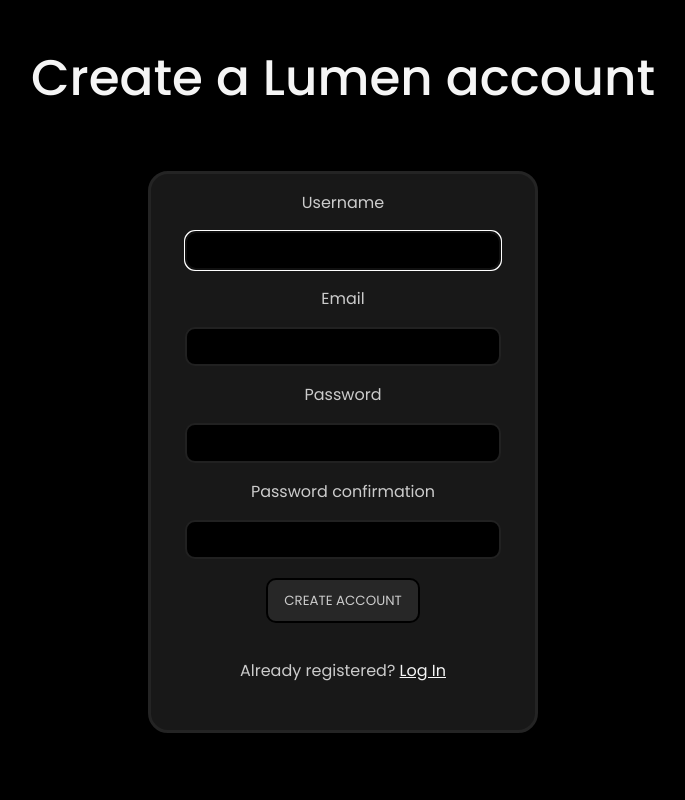
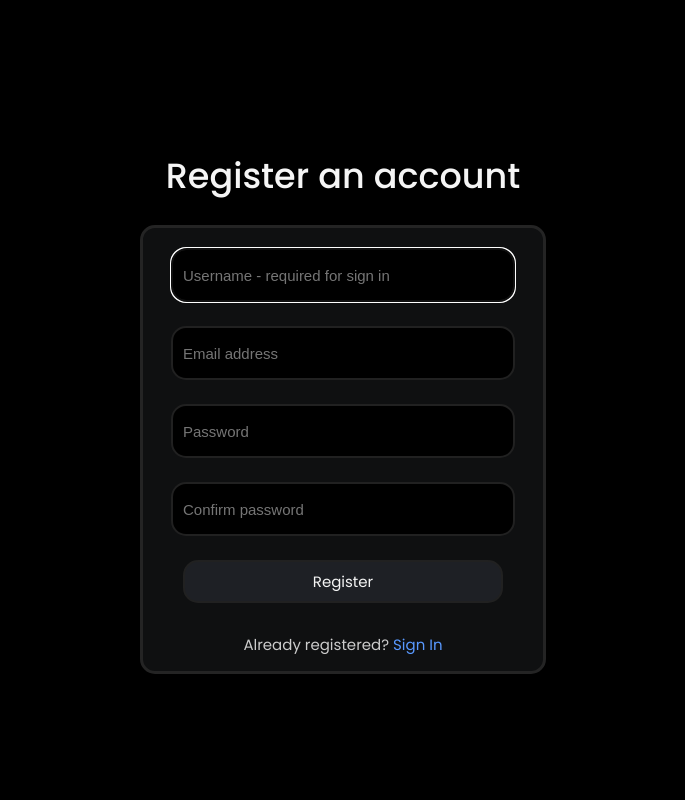
Before and after one commit to AndyMasc/Lumen, a Django app: page /authenticate/register/ in a window 1280 px wide. Shown: the whole page, without its empty margins (297-982 px from the left). Run offline with Django 5.2, Linux system fonts and the light colour scheme.

Commit message:
Completed all authentication pages - sign in/out, register

```diff
--- a/Lumen/settings.py
+++ b/Lumen/settings.py
@@ -32,7 +32,6 @@ SECRET_KEY = env('SECRET_KEY')
 DEBUG = True
 
 ALLOWED_HOSTS = []
-
 
 # Application definition
 
--- a/authenticate/forms.py
+++ b/authenticate/forms.py
@@ -1,12 +1,19 @@
-# for customizing login and registration forms
+# for customizing signin and registration forms
 
-from django.contrib.auth.forms import UserCreationForm
-from django.forms import ModelForm
+from django.contrib.auth.forms import UserCreationForm, AuthenticationForm
 from django import forms
 from django.contrib.auth.models import User
 
 class CreateUserForm(UserCreationForm):
-    email = forms.EmailField(required=True)
+    username = forms.CharField(required=True, widget=forms.TextInput(attrs={'placeholder': 'Username - required for sign in'}), max_length=30)
+    email = forms.EmailField(required=True, widget=forms.EmailInput(attrs={'placeholder': 'Email address'}))
+    password1 = forms.CharField(required=True, widget=forms.PasswordInput(attrs={'placeholder': 'Password'}))
+    password2 = forms.CharField(required=True, widget=forms.PasswordInput(attrs={'placeholder': 'Confirm password'}))
+
     class Meta:
         model = User
-        fields = ['username', 'email', 'password1']
+        fields = ['username', 'email', 'password1', 'password2']
+
+class AuthorizeUser(AuthenticationForm):
+    username = forms.CharField(required=True, widget=forms.TextInput(attrs={'placeholder': 'Username'}))
+    password = forms.CharField(required=True, widget=forms.PasswordInput(attrs={'placeholder': 'Password'}))
--- a/authenticate/static/authenticate/css/register.css
+++ b/authenticate/static/authenticate/css/register.css
@@ -1,50 +1,40 @@
 body {
     background-color: black;
-    font-family: Poppins;
-    display: flex;
-    align-items: center;
-    justify-content: center;
     margin: 0;
-    height: 87%;
-    width: 100%;
-    bottom: 0;
-    position: fixed;
 }
 
-.title {
-    position: fixed;
+.container {
     display: flex;
-    width: 100%;
+    flex-direction: column;
     justify-content: center;
     align-items: center;
-    height: 10%;
-    margin-top: 3%;
-    top: 0;
-    left: 0;
+    font-family: Poppins;
+    min-height: 100vh;
 }
 
-.title h1 {
+h1 {
     color: WhiteSmoke;
     font-weight: 500;
-    font-size: 50px;
+    font-size: 35px;
     text-align: center;
 }
 
 .form {
-    background-color: #181818;
-    border-radius: 20px;
+    background-color: #0f1011;
+    border-radius: 15px;
     border: solid #242424;
-    width: 30%;
-    height: 80%;
+    width: 400px;
+    height: auto;
     display: flex;
     justify-content: center;
     align-items: center;
     flex-direction: column;
+    padding-top: 20px;
 }
 
 .form p {
-    text-align: left;
     color: #cccccc;
+    font-size: 15px;
 }
 
 .form form {
@@ -53,8 +43,8 @@ body {
     display: flex;
     flex-direction: column;
     align-items: center;
-    color: WhiteSmoke;
-    text-align: left;
+    justify-content: center;
+
 }
 
 input[type='email'],
@@ -62,34 +52,50 @@ input[type='password'],
 input[type='text'] {
     background-color: black;
     color: #cccccc;
+    width: 80%;
     border: solid 2px #212121;
-    border-radius: 10px;
+    border-radius: 15px;
     font-size: 15px;
-    width: 80%;
-    height: 6%;
+    height: 50px;
+    padding: 0px 10px;
 }
 
 input[type='submit'] {
-    margin-top: 5%;
-    width: 40%;
-    height: 8%;
-    border: solid 2px black;
+    padding: 8px 10px;
+    width: 80%;
     font-family: Poppins;
-    border-radius: 10px;
-    color: #cccccc;
+    font-size: 15px;
+    border-radius: 15px;
+    color: WhiteSmoke;
     cursor: pointer;
-    background-color: #272727;
+    background-color: #1e2025;
+    border: solid 2px #212121;
     transition: all 0.4s ease;
     transform: scale(1);
-    margin-bottom: 5%;
+    margin-bottom: 15px;
 }
 
 input[type='submit']:hover {
-    transform: scale(1.1);
-    color: WhiteSmoke;
-    backgronud-color: #cccccc;
+    background-color: #26282d;
 }
 
 a {
-    color: WhiteSmoke;
+    color: #5999ff;
+    text-align: center;
+    font-size: 15px;
+    text-decoration: none;
 }
+
+.invalidLogin {
+    width: 100%;
+    display: flex;
+    justify-content: center;
+}
+.invalidLogin p, ul {
+    color: #f27e7d;
+    text-align: center;
+    max-width: 80%;
+    list-style:none;
+    padding: 0;
+    font-size: 12px;
+}
--- a/authenticate/templates/authenticate/register.html
+++ b/authenticate/templates/authenticate/register.html
@@ -2,23 +2,35 @@
 
 {% block head %}
     {% load static %}
+    <link rel="stylesheet"  href="{% static 'authenticate/css/register.css' %}">
 
-    <link rel="stylesheet"  href="{% static 'authenticate/css/register.css' %}">
 {% endblock %}
 
 {% block content %}
-    <div class="title">
-        <h1> <span style="color:WhiteSmoke"> Create a Lumen account </span> </h1>
-    </div>
+    <div class="container">
+        <h1>
+            <span style="color:WhiteSmoke">
+                {% block title %} Register an account {% endblock %}
+            </span>
+        </h1>
         <div class="form">
-        <form method="POST" action="">
+            <form method="POST" action="" autocomplete="off">
                     {% csrf_token %}
+
                     {% for field in form %}
-                <p> {{ field.label }} </p>
                         {{ field }}
+                        <ul>
+                            {% if field.errors %}
+                                 {{ field.errors.0 }}
+                            {% endif %}
+                        </ul>
                     {% endfor %}
-            <input type="submit" value="CREATE ACCOUNT">
-            <p> Already registered? <a href="{% url 'authenticate:login' %}"> Log In </a> </p>
+
+                    {% block submit %}
+                        <input type="submit" value="Register">
+                        <p style="text-align:center;"> Already registered? <a href="{% url 'authenticate:signin' %}"> Sign In </a> </p>
+                    {% endblock %}
             </form>
         </div>
+    </div>
 {% endblock %}
--- a/authenticate/urls.py
+++ b/authenticate/urls.py
@@ -4,5 +4,6 @@ from . import views
 app_name = 'authenticate'
 urlpatterns = [
     path('register/', views.register, name='register'),
-    path('login/', views.login, name='login'),
+    path('signin/', views.signin, name='signin'),
+    path('signout/', views.signout, name='signout')
 ]
--- a/authenticate/views.py
+++ b/authenticate/views.py
@@ -1,21 +1,39 @@
 from django.shortcuts import render, HttpResponse, redirect
 
 # Create your views here.
-from django.contrib.auth.forms import UserCreationForm
-from .forms import CreateUserForm
+from django.contrib.auth.forms import UserCreationForm, AuthenticationForm
+from django.contrib.auth import authenticate, login, logout
+from django.contrib import messages
+from .forms import CreateUserForm, AuthorizeUser
 
 def register(request):
-    form = CreateUserForm()
-    context = {'form':form}
-
     if request.method == 'POST':
         form = CreateUserForm(request.POST)
+        context = {'form': form}
         if form.is_valid():
             form.save()
-            return redirect('authenticate:login')
-        else:
-            return render(request, 'authenticate/register.html', context)
+            user = authenticate(username=form.cleaned_data['username'], password=form.cleaned_data['password1'])
+            login(request, user)
+            return redirect('home:index')
+    else:
+        form = CreateUserForm()
+        context = {'form': form}
     return render(request, 'authenticate/register.html', context)
 
-def login(request):
-    return HttpResponse('Login')
+def signin(request):
+    form = AuthorizeUser(request)
+    context = {'form': form}
+    if request.method == 'POST':
+        username = request.POST.get('username')
+        password = request.POST.get('password')
+        user = authenticate(request, username=username, password=password)
+        if user is not None:
+            login(request, user)
+            return redirect('home:index')
+        else:
+            messages.error(request, 'Invalid credentials. Please try again.')
+    return render(request, 'authenticate/signin.html', context)
+
+def signout(request):
+    logout(request)
+    return redirect('home:index')
--- a/home/static/home/css/style.css
+++ b/home/static/home/css/style.css
@@ -7,7 +7,7 @@ body {
     position: fixed;
     background-color: black;
     width: 100%;
-    height: 7%;
+    height: 55px;
     justify-content: center;
     align-items: center;
     gap: 5%;
```
Also changed, not shown: authenticate/templates/authenticate/signin.html (added, +15 -0 lines), home/templates/home/index.html (+21 -4 lines), db.sqlite3, 1 other file. Lines whose indentation alone changed are shown as unchanged.
